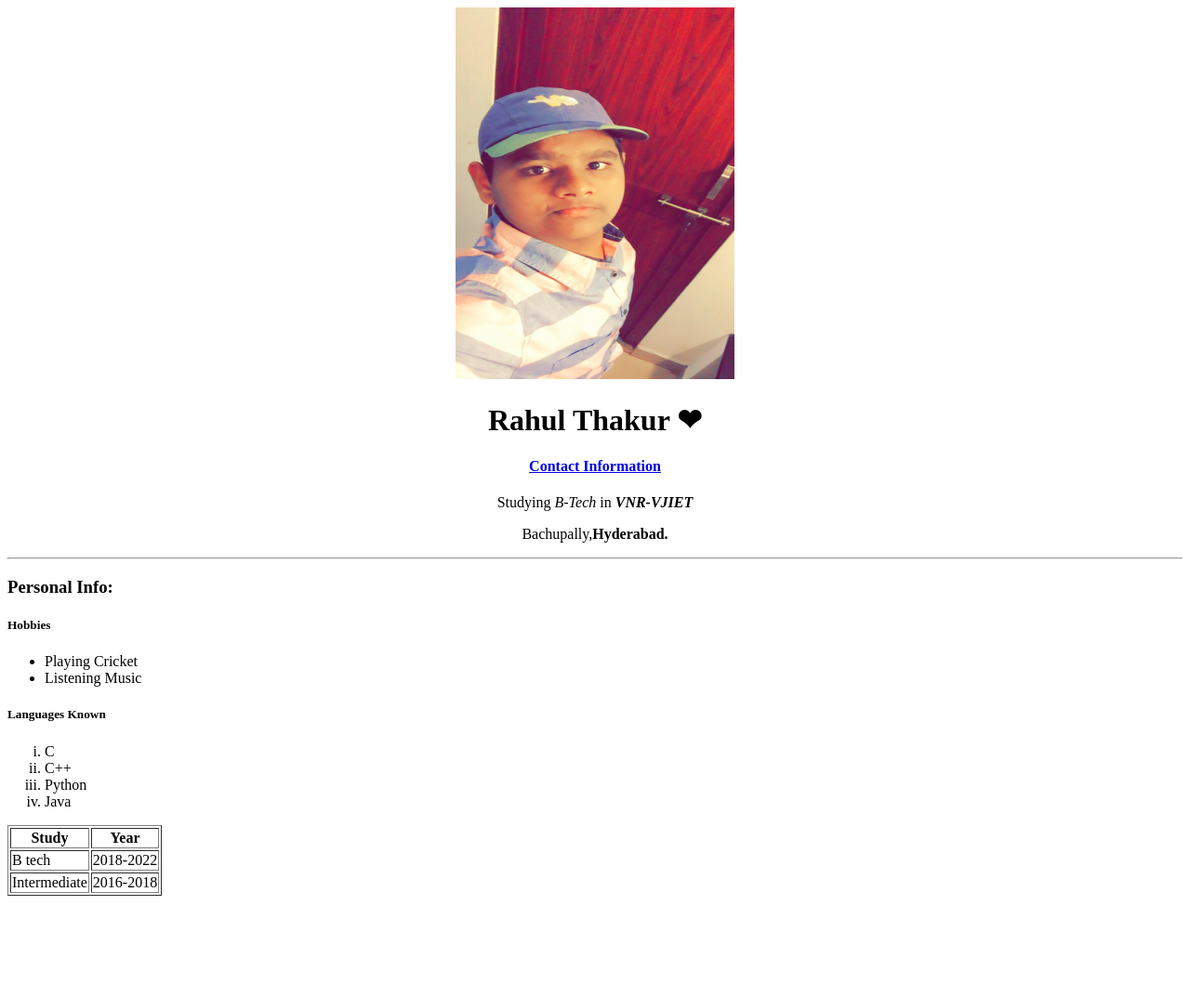
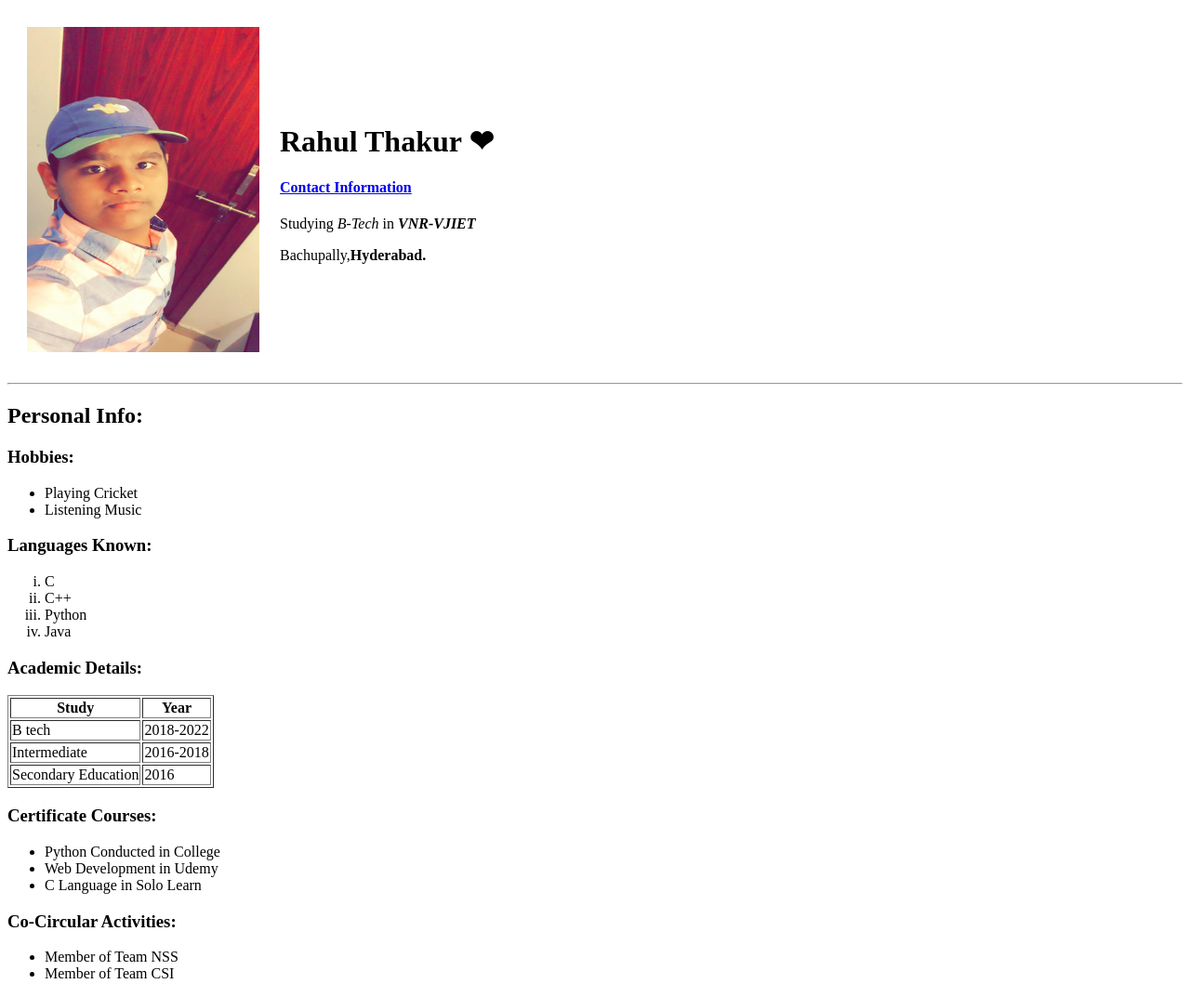
Before and after one commit to rahul03692/PersonalInfo, a plain HTML site: page index.html in a window 1280 px wide. Shown: the whole page at 93% size. Before the commit the page ends 972 px from the top, so only its background shows below. Drawn offline with Linux system fonts and the light colour scheme.

Commit message:
Add files via upload

```diff
--- a/index.html
+++ b/index.html
@@ -5,33 +5,41 @@
     <title>
       Rahul
     </title>
+     <link rel="stylesheet" href="css/styles.css">
   </head>
   <body>
-    <center>
-    <img src="rahul.jpg" width=300px height=400px alt="My Profile Pic" />
-    <h1>Rahul Thakur ❤</h1>
+    <table cellspacing="20">
+      <tr>
+        <td>
+          <img class="myimg" src="rahul.jpg" width=250px height=350px alt="My Profile Pic" />
+        </td>
+        <td>
+          <h1 id="name">Rahul Thakur ❤</h1>
           <h4><a href="contact.html">Contact Information</a></h4>
           <p>
             Studying <i>B-Tech</i> in <em><strong>VNR-VJIET</strong></em>
             </p>
-    <p>
+          <p class="clg">
             Bachupally,<strong>Hyderabad.</strong>
             </p>
-      </center>
+        </td>
+      </tr>
+    </table>
       <hr />
-      <h3>Personal Info:</h3>
-      <h5>Hobbies</h5>
+      <h2>Personal Info:</h2>
+      <h3>Hobbies:</h3>
       <ul>
         <li>Playing Cricket</li>
         <li>Listening Music</li>
         </ul>
-      <h5>Languages Known</h5>
+      <h3>Languages Known:</h3>
       <ol type=i>
         <li>C</li>
           <li>C++</li>
             <li>Python</li>
               <li>Java</li>
       </ol>
+      <h3>Academic Details:</h3>
       <table border="1">
         <tr>
           <th>Study</th>
@@ -45,6 +53,21 @@
           <td>Intermediate</td>
           <td>2016-2018</td>
         </tr>
+        <tr>
+          <td>Secondary Education</td>
+          <td>2016</td>
+        </tr>
       </table>
+      <h3>Certificate Courses:</h3>
+      <ul>
+        <li>Python Conducted in College</li>
+        <li>Web Development in Udemy</li>
+        <li>C Language in Solo Learn</li>
+      </ul>
+      <h3>Co-Circular Activities:</h3>
+      <ul>
+        <li>Member of Team NSS</li>
+        <li>Member of Team CSI</li>
+        </ul>
   </body>
 </html>
```
Also changed, not shown: contact.html (+11 -9 lines). Lines whose indentation alone changed are shown as unchanged.
